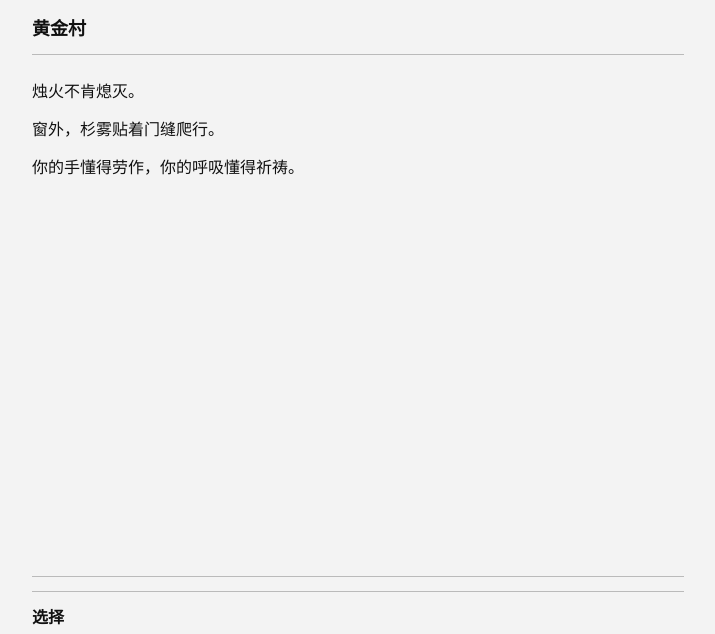
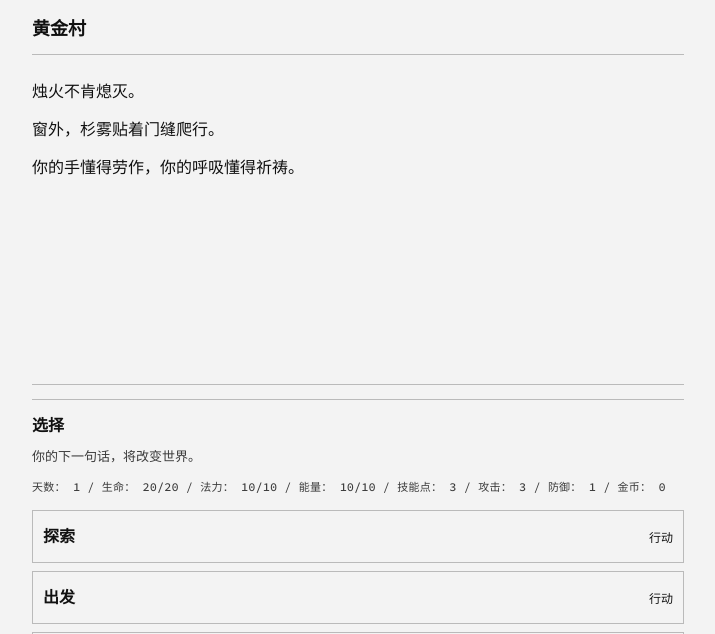
Before and after one commit to johnsmith2078/webjrpg, a website with bundled scripts: page index.html in a window 1280 px wide. Shown: the part 117-751 px from the top of the page, without its empty margins (282-997 px from the left). Built offline with nearby package versions, Linux system fonts and the light colour scheme.

Commit message:
feat: shrink desktop log height

```diff
--- a/styles.css
+++ b/styles.css
@@ -257,8 +257,8 @@ textarea {
 .logwrap {
   position: relative;
   padding: 12px 0 14px;
-  min-height: min(64vh, 720px);
-  max-height: min(72vh, 820px);
+  min-height: min(40vh, 520px);
+  max-height: min(40vh, 520px);
   overflow: auto;
   scroll-behavior: smooth;
   border-bottom: 1px solid var(--line);
```
Also changed, not shown: tests/logwrap_height.mjs (added, +25 -0 lines), tests/run_all.mjs (+1 -0 lines).
